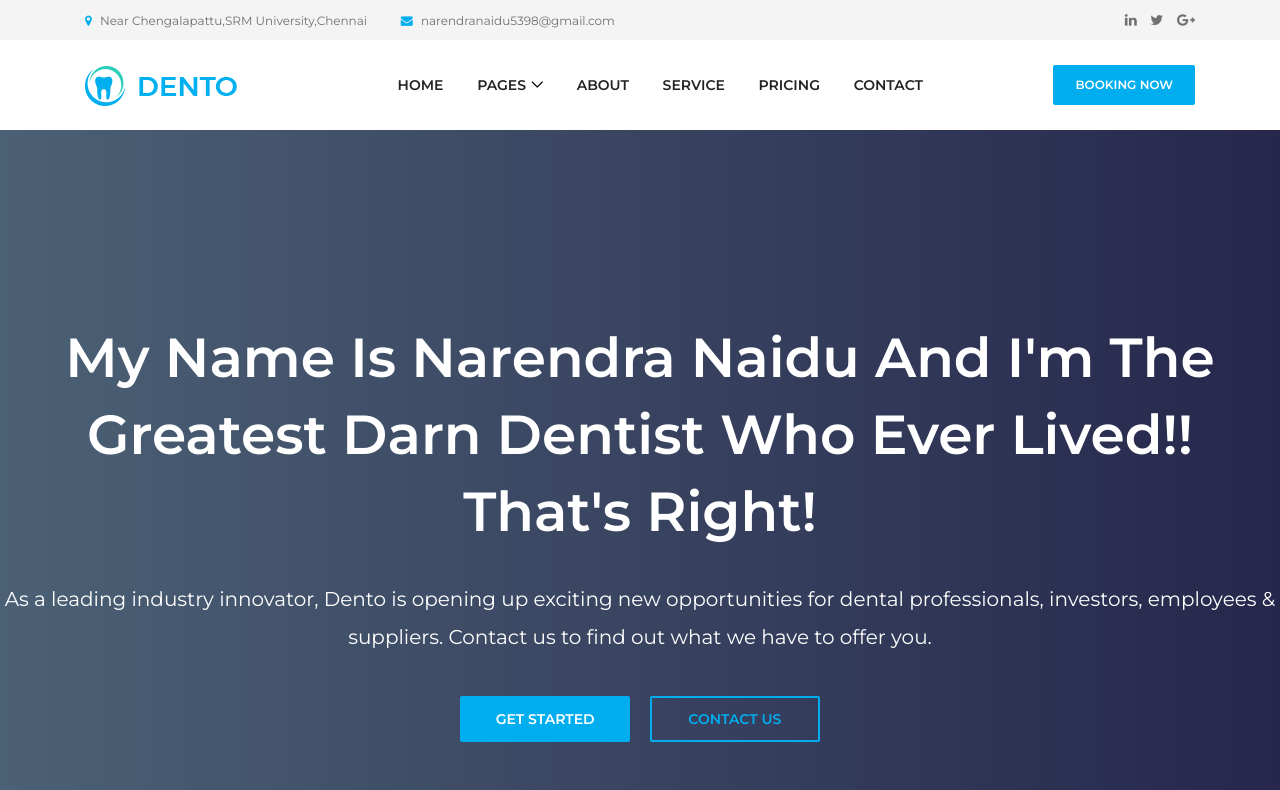
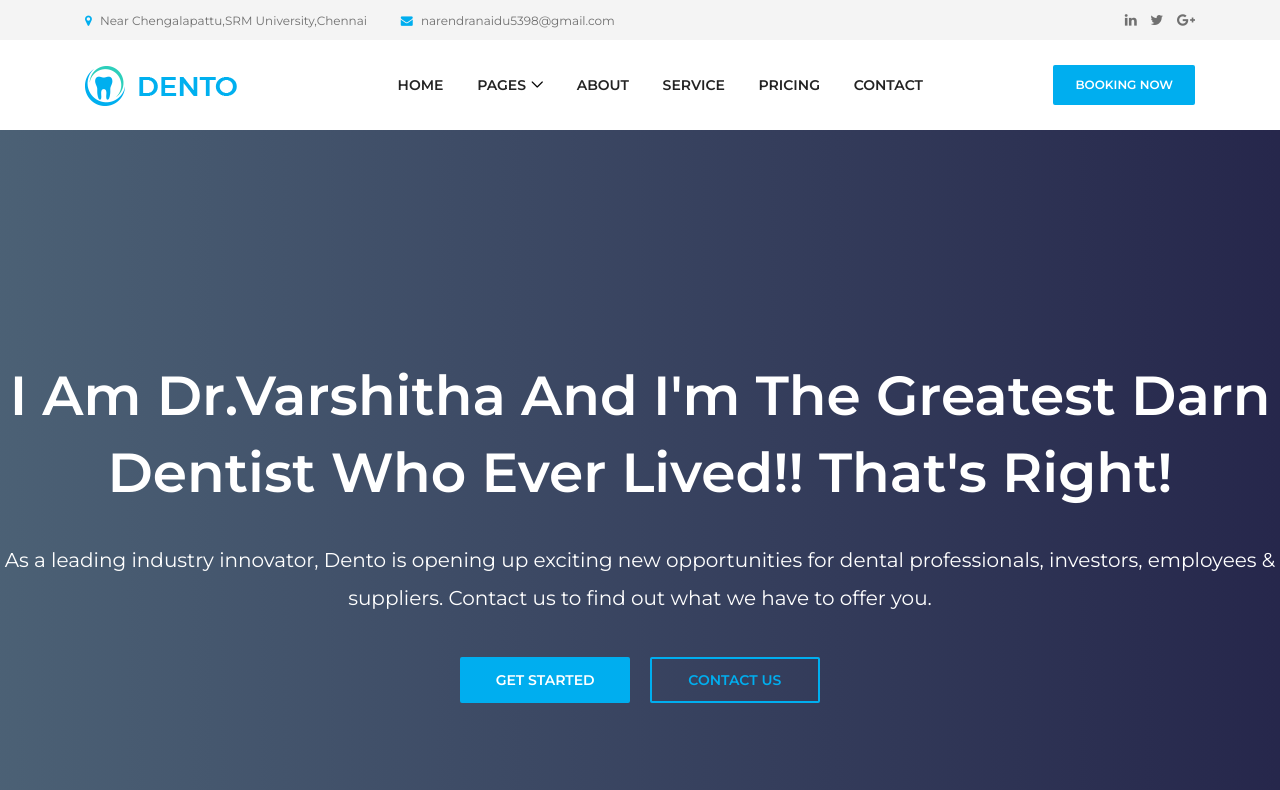
Before and after one commit to narendra539804/Django_Dental_Website, a Django app: page / in a window 1280 px wide; the page is wider, and only the part inside the window is pictured. Shown: the top 790 px of that part. Run offline with Django 3.2, Linux system fonts and the light colour scheme; some libraries are stand-ins or nearby versions; some web fonts are replaced.

Commit message:
settings

```diff
--- a/dental/settings.py
+++ b/dental/settings.py
@@ -38,7 +38,7 @@ MIDDLEWARE = [
     'django.middleware.csrf.CsrfViewMiddleware',
     'django.contrib.auth.middleware.AuthenticationMiddleware',
     'django.contrib.messages.middleware.MessageMiddleware',
-    'whitenoise.middleware.WhiteNoiseMiddleware'
+    'whitenoise.middleware.WhiteNoiseMiddleware',
     'django.middleware.clickjacking.XFrameOptionsMiddleware',
 ]
 
--- a/website/templates/home.html
+++ b/website/templates/home.html
@@ -184,7 +184,7 @@
                 <!-- Welcome Text -->
                 <div class="welcome-text text-center">
                   <h2 data-animation="fadeInUp" data-delay="100ms">
-                    My Name Is Narendra Naidu and I'm The Greatest Darn Dentist Who
+                    I am Dr.Varshitha and I'm The Greatest Darn Dentist Who
                     Ever Lived!! That's Right!
                   </h2>
                   <p data-animation="fadeInUp" data-delay="300ms">
```
Also changed, not shown: 1 other file.
